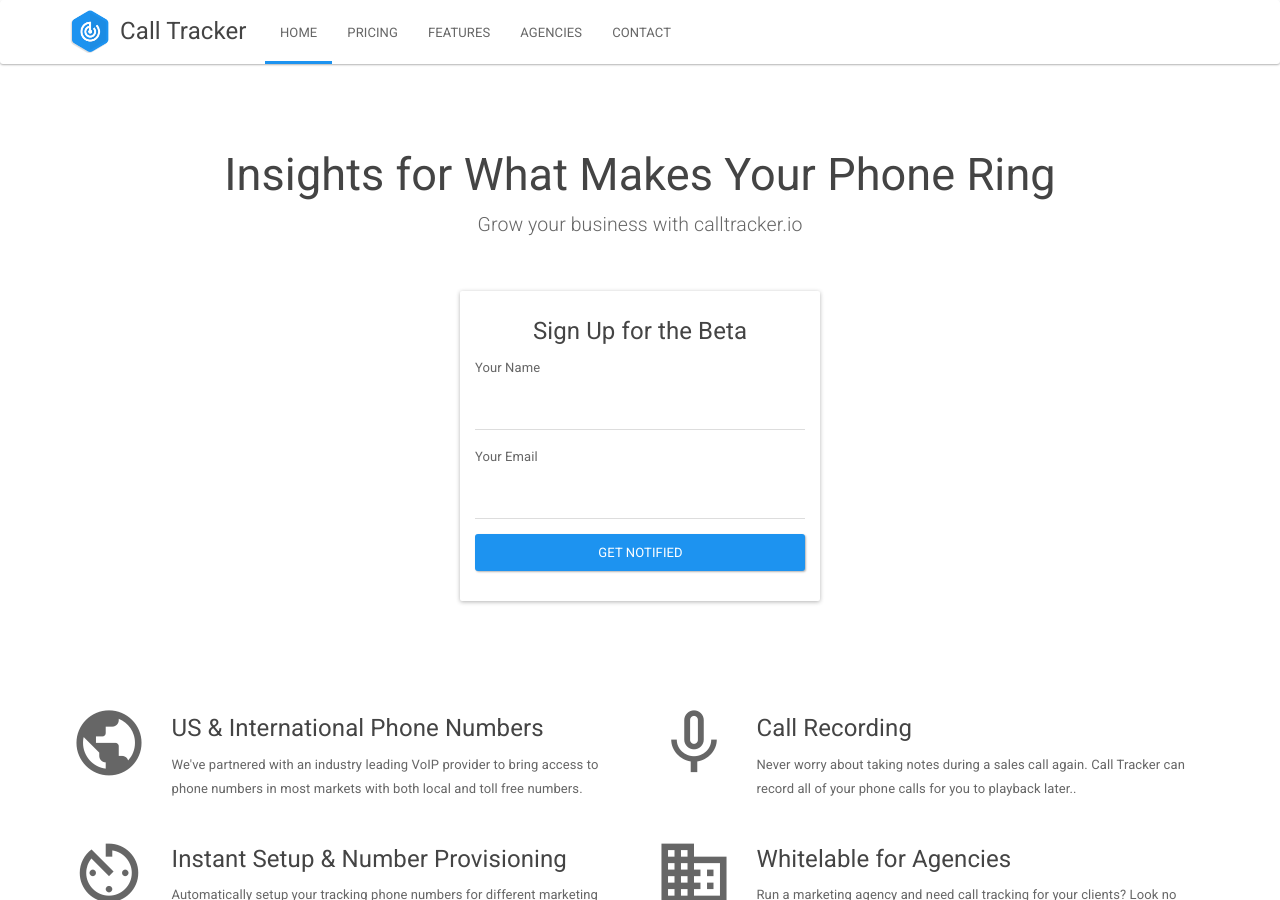
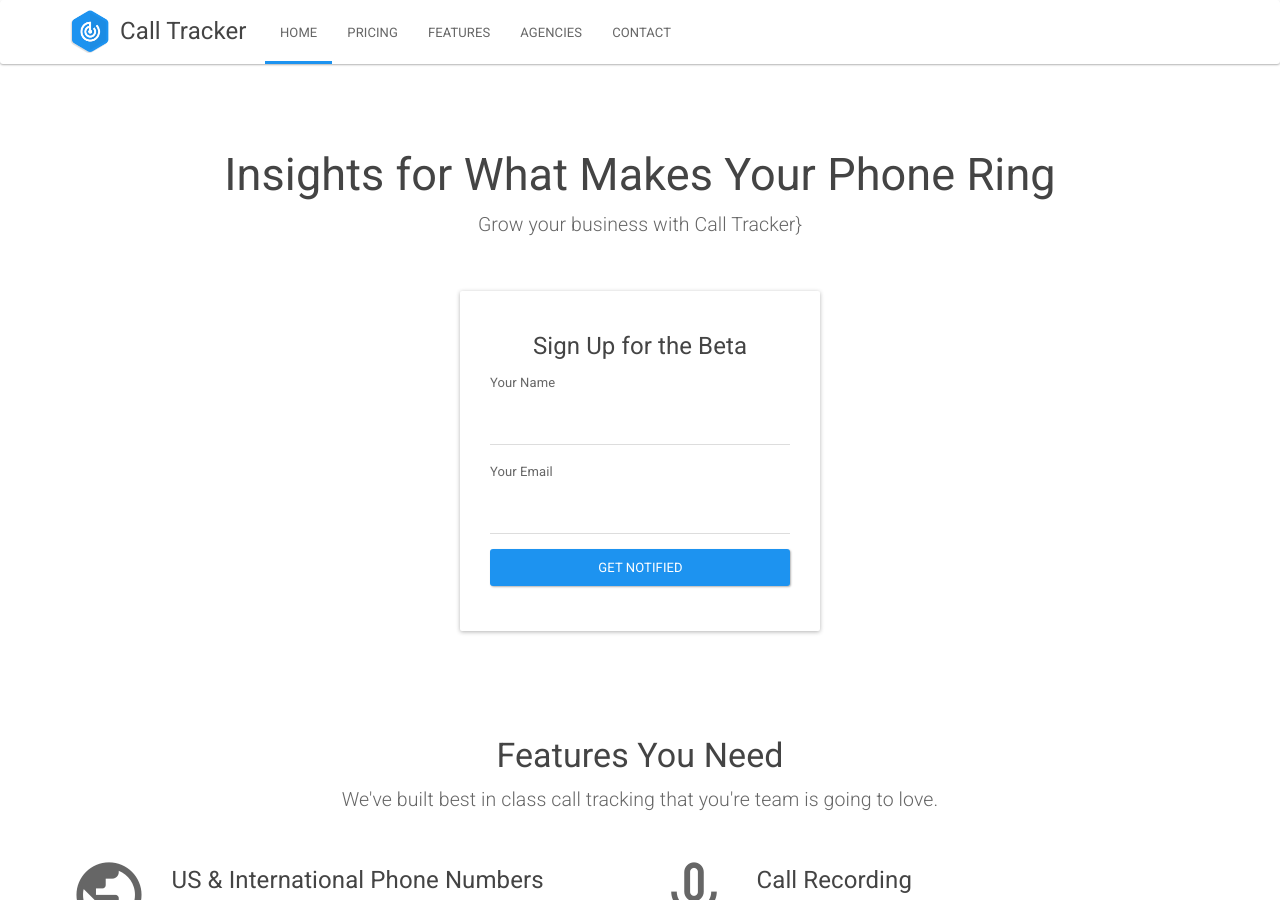
Before and after one commit to sumonst21/calltrackerio-site, a Jekyll site: the page built from index.html, in a window 1280 px wide and 900 px high. Built offline with Jekyll 4.4.1, drawn with Linux system fonts in a browser that asks for light colours; nearby versions of some CDN libraries.

Commit message:
starting to write the content

```diff
--- a/_includes/footer.html
+++ b/_includes/footer.html
@@ -13,8 +13,8 @@
 	<section class="">
 		<div class="container">
 			<div class="row m-t-30 m-b-30">
-				<div class="col-md-12">
-					<img class="img-responsive pull-left" src="images/calltrackerio-logo-vertical_03.png">
+				<div class="col-md-12 text-center">
+					<img class="text-center" src="images/calltrackerio-logo-vertical_03.png">
 				</div>
 			</div>
 		</div>
--- a/index.html
+++ b/index.html
@@ -1,6 +1,6 @@
 ---
 layout: base
-title:  'Future home of calltracker.io'
+title:  'Call Tracking, Phone Call Analytics by Call Tracker '
 ---
 {% include header.html %}
 <div class="content">
@@ -9,9 +9,7 @@ title:  'Future home of calltracker.io'
 		<div class="row p-b-30">
 			<div class="col-md-12 text-center">
 					<h2>Insights for What Makes Your Phone Ring</h2>
-					<p class="lead">
-					  Grow your business with calltracker.io
-					</p>
+					<p class="lead">Grow your business with {{ site.name }}}</p>
 			</div>
 		</div>
 	</div>
@@ -21,7 +19,7 @@ title:  'Future home of calltracker.io'
 		<div class="row">
 			<div class="col-md-4 col-md-offset-4">
 				<div class="panel">
-					<div class="panel-body">
+					<div class="panel-body p-30">
 					<h4 class="text-center">Sign Up for the Beta</h4>
 					<form action="http://calltracker.createsend.com/t/i/s/jtitij/" method="post" id="subForm" class="form">
 					    <div class="form-group">
@@ -45,6 +43,10 @@ title:  'Future home of calltracker.io'
 <section>
 	<div class="container">
 		<div class="row p-t-60 p-b-60">
+			<div class="col-md-12 text-center">
+					<h3>Features You Need</h3>
+					<p class="lead">We've built best in class call tracking that you're team is going to love.</p>
+			</div>
 			<div class="col-md-6">
 				<div class="row m-t-20">
 					<div class="col-md-12">
@@ -84,7 +86,7 @@ title:  'Future home of calltracker.io'
 	<div class="container">
 			<div class="row m-t-30 m-b-30">
 				<div class="col-md-12 text-center">
-					<h4>Platform Partners</h4>
+					<h3>Platform Partners</h3>
 					<p class="lead">We've partnered with industry leaders to bring enterprise level call tracking to our customers</p>
 				</div>
 			</div>
```
